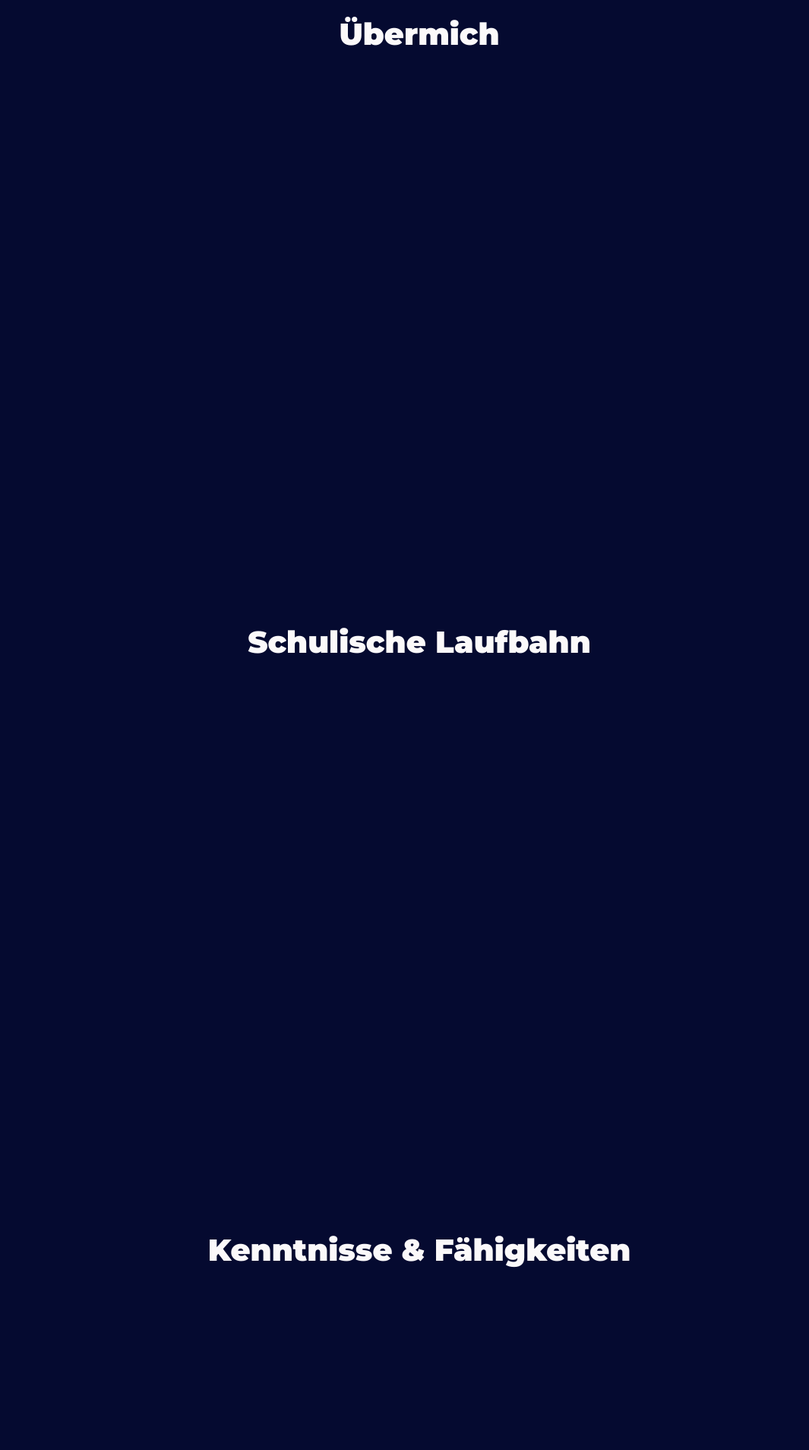
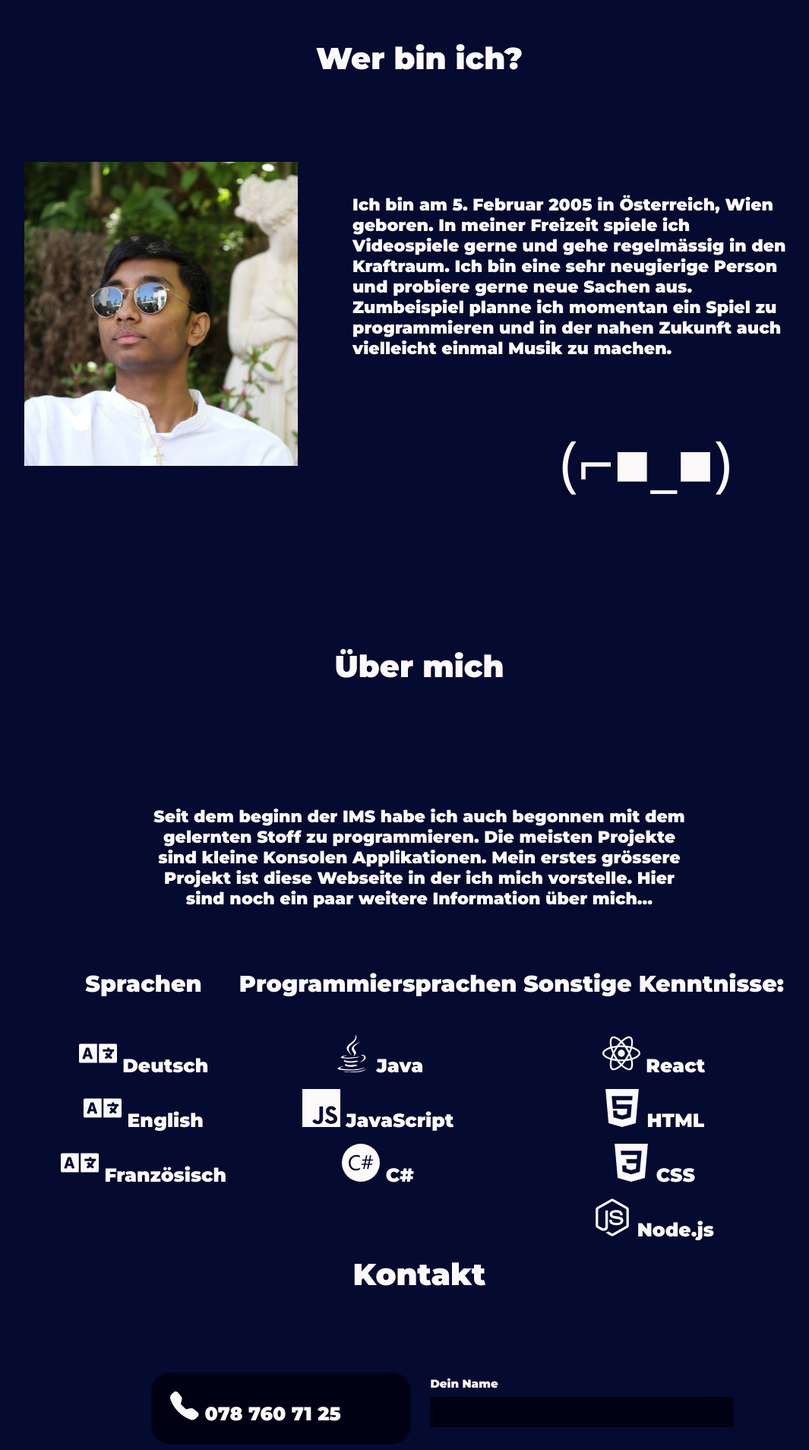
Before and after one commit to emico-git/Personal-Website, a React (Create React App) app: page / in a window 1280 px wide. Shown: the part 880-2788 px from the top of the page at 76% size, without its empty margins (88-1153 px from the left). Built offline with nearby package versions, Linux system fonts and the light colour scheme.

Commit message:
all pages done

```diff
--- a/package.json
+++ b/package.json
@@ -6,8 +6,11 @@
     "@testing-library/jest-dom": "^5.16.4",
     "@testing-library/react": "^13.3.0",
     "@testing-library/user-event": "^13.5.0",
+    "aos": "^2.3.4",
+    "gsap": "^3.10.4",
     "react": "^18.2.0",
     "react-dom": "^18.2.0",
+    "react-icons": "^4.4.0",
     "react-scripts": "5.0.1",
     "web-vitals": "^2.1.4"
   },
--- a/src/App.css
+++ b/src/App.css
@@ -1,5 +1,7 @@
 @import url('https://fonts.googleapis.com/css2?family=Montserrat:wght@900&display=swap');
 @import url('https://fonts.googleapis.com/css2?family=Montserrat:wght@900&family=Roboto+Mono&display=swap');
+@import url('https://fonts.googleapis.com/css2?family=Open+Sans:wght@300&display=swap');
+
 
 :root {
     --animation-link1: 2s;
@@ -15,10 +17,14 @@
 
     --animation-name: 5.75s;
     --animation-nameNr: 5.75;
+
+    --animation-vorstellung-text: 7.25s;
+    --animation-vorstellung-emoticon: 8.25s;
     /*
     -animation-vorstellung-text sollte immer (--animation-name + 1.5s) sein
     */
-    --animation-vorstellung-text-image: 7.5s;
+
+    --animation-uebermich-image: 1s;
 
 }
 
@@ -45,7 +51,9 @@ a:visited {
 
 .content {
     background-color: #050A30;
-    padding: 10vh;
+    padding-top: 10vh;
+    padding-left: 10vh;
+    padding-right: 10vh;
 }
 
 p {
@@ -56,6 +64,10 @@ p {
     -0.02em 0 0 rgba(0, 247, 255, 0.75),
     -0.06em 0 0 rgba(0, 0, 255, 0.75);
     */
+}
+
+span {
+    color:#F51720;
 }
 
 
@@ -182,7 +194,24 @@ p {
     border-bottom-left-radius: 25px;
 }
 
+.nav-links {
+    font-family: 'Montserrat', sans-serif;
+    color: #FBF9FA;
+    list-style: none;
+    font-size: 20px;
+    background-color: #000C66;
+    border-top-left-radius: 25px;
+    border-bottom-left-radius: 25px;
+}
+
 .nav-links li {
+    display: inline-block;
+    padding: 20px;
+    cursor: pointer;
+}
+
+.nav-links li:active {
+    transform: scale(0.98);
     display: inline-block;
     padding: 20px;
     cursor: pointer;
@@ -195,27 +224,11 @@ p {
     height: 80vh;
 }
 
-.image {
-    animation: Slide_in_right3 var(--animation-vorstellung-text-image);
-}
-
-@keyframes Slide_in_right3{
-
-    0% {
-        transform: translateX(calc(var(--animation-nameNr) * -75px));
-    }
-    87.5%{
-        transform: translateX(calc(var(--animation-nameNr) * -75px));
-    }
-    100% {
-        transform: translateX(0px);
-    }
-}
-
 .vorstellung-text {
     list-style: none;
     transform: translateX(5%);
     margin-top: 6%;
+    margin-left: 12%;
 
 }
 
@@ -332,7 +345,7 @@ p {
     font-family: 'Montserrat', sans-serif;
     font-size: 22px;
     color:#FBF9FA;
-    animation: Slide_in_up6 var(--animation-vorstellung-text-image);
+    animation: Slide_in_up6 var(--animation-vorstellung-text);
 }
 
 @keyframes Slide_in_up6{
@@ -348,8 +361,26 @@ p {
     }
 }
 
+.emoticon1 {
+    font-family: 'Open Sans', sans-serif;
+    font-size: 80px;
+    color:#FBF9FA;
+    margin-top: 2vh;
+    animation: Slide_in_up7 var(--animation-vorstellung-emoticon);
+}
 
+@keyframes Slide_in_up7{
 
+    0% {
+        transform: translateY(calc(var(--animation-nameNr) * 75px));
+    }
+    87.5%{
+        transform: translateY(calc(var(--animation-nameNr) * 75px));
+    }
+    100% {
+        transform: translateY(0px);
+    }
+}
 
 
 .titel {
@@ -359,22 +390,171 @@ p {
     text-align: center;
 }
 
-.uebermich {
+
+.whoami {
     height: 100vh;
-    background-color: #050A30
+    background-color: #050A30;
+    padding-top: 4vh;
+
 }
 
-.schulischeLaufbahn {
-    height: 100vh;
-    background-color: #050A30
+.whoami-content {
+    margin-top: 10%;
+    display: flex;
 }
 
-.kf {
-    height: 100vh;
-    background-color: #050A30
+.image {
+    margin-left: 10%;
 }
 
+.whoami-text {
+    font-family: 'Montserrat', sans-serif;
+    font-size: 22px;
+    color:#FBF9FA;
+    margin-left: 10%;
+    margin-top: 6%;
+    margin-right: 10%;
+    display: inline-flex;
+}
+
+.emoticon2 {
+    font-family: 'Open Sans', sans-serif;
+    font-size: 80px;
+    color:#FBF9FA;
+    margin-top: 10vh;
+    margin-left: 27vw;
+}
+
+
+
+
+
+.aboutMe {
+    height: 100vh;
+    background-color: #050A30;
+    padding-top: 4vh;
+}
+
+.aboutMe-content {
+    text-align: center;
+    margin-top: 20vh;
+}
+
+.aboutMe-text {
+    font-family: 'Montserrat', sans-serif;
+    font-size: 22px;
+    color:#FBF9FA;
+    margin-left: 18%;
+    margin-top: 6%;
+    margin-right: 18%;
+}
+
+
+.aboutMe-tables {
+    margin: 10vh;
+    display: flex;
+    justify-content: space-between;
+
+}
+
+
+.table-title {
+    font-family: 'Montserrat', sans-serif;
+    font-size: 30px;
+    color:#FBF9FA;
+    margin-bottom: 5vh;
+}
+
+.table-item {
+    font-family: 'Montserrat', sans-serif;
+    font-size: 25px;
+    color:#FBF9FA;
+    padding: 1vh;
+}
+
+
+
+
+
+
 .kontakt {
-    height: 100vh;
-    background-color: #050A30
+    height: 80vh;
+    background-color: #050A30;
+    padding-top: 4vh;
 }
+
+.kontakt-content {
+    display: flex;
+    flex-direction: row;
+    margin: 10vh;
+    justify-content: space-between;
+}
+
+.info-box {
+    font-family: 'Montserrat', sans-serif;
+    font-size: 25px;
+    color:#FBF9FA;
+    padding: 1em;
+    margin: 1em;
+    background-color: #000214;
+    border-radius: 25px;
+}
+
+.left-side {
+    margin-left: 8vw;
+
+}
+
+.right-side {
+    display: flex;
+    flex-direction: column;
+    margin-right: 7vw;
+}
+.label {
+    font-family: 'Montserrat', sans-serif;
+    font-size: 15px;
+    color:#FBF9FA;
+    margin-top: 2em;
+    margin-bottom: 0.5em;
+}
+
+input {
+    background-color: #000214;
+    font-family: 'Montserrat', sans-serif;
+    font-size: 20px;
+    color: aliceblue;
+    border: none;
+    height: 2em;
+    width: 20em;
+}
+
+textarea {
+    background-color: #000214;
+    font-family: 'Montserrat', sans-serif;
+    font-size: 16px;
+    color: aliceblue;
+    border: none;
+    height: 10em;
+    width: 25em;
+}
+
+.submit-button {
+    background-color: #000214;
+    font-family: 'Montserrat', sans-serif;
+    font-size: 20px;
+    color: aliceblue;
+    margin-top: 5vh;
+    width: 5em;
+    cursor: pointer;
+}
+
+.submit-button:active {
+    transform: scale(0.98);
+    background-color: #000214;
+    font-family: 'Montserrat', sans-serif;
+    font-size: 20px;
+    color: aliceblue;
+    margin-top: 5vh;
+    width: 5em;
+    cursor: pointer;
+}
--- a/src/App.js
+++ b/src/App.js
@@ -1,15 +1,18 @@
-import './App.css';
-import { useRef } from "react";
+import './App.css'
+import { useRef, useMemo, useState, useEffect } from "react";
 import image1 from './images/logo.png';
 import image2 from './images/praktikum_edited2.jpg';
+import Aos from 'aos';
+import 'aos/dist/aos.css'
+import { FaJava, FaNodeJs, FaLanguage } from 'react-icons/fa';
+import { SiJavascript, SiCsharp, SiHtml5, SiReact, SiCss3 } from 'react-icons/si';
+import Contact from './Contact';
 
 export default function App() {
 
   const aboutMe = useRef(null);
-  const career = useRef(null);
-  const abilities = useRef(null);
+  const whoami = useRef(null);
   const contact = useRef(null);
-
 
   const scrollToSection = (elementref) => {
     window.scrollTo({
@@ -17,6 +20,15 @@ export default function App() {
       behavior: "smooth",
     });
   }
+
+
+  useEffect(() => {
+    Aos.init({
+      duration: 2000,
+      easing: 'ease',
+      once: true
+    });
+  }, []);
 
   return (
     <div className='App'>
@@ -34,20 +46,16 @@ export default function App() {
         </div>
         <ul >
           <div className='nav-links'>
-            <li onClick={() => scrollToSection(aboutMe)}><div className='slide-border'><p className='slide-in-up1'>Über mich</p></div></li>
-            <li onClick={() => scrollToSection(career)}><div className='slide-border'><p className='slide-in-up2'>Schulische Laufbahn</p></div></li>
-            <li onClick={() => scrollToSection(abilities)}><div className='slide-border'><p className='slide-in-up3'>Kenntnisse & Fähigkeiten</p></div></li>
-            <li onClick={() => scrollToSection(contact)}><div className='slide-border'><p className='slide-in-up4'>Kontakt</p></div></li>
+            <li onClick={() => scrollToSection(whoami)}><div className='slide-border'><p className='slide-in-up1'>Wer bin ich</p></div></li>
+            <li onClick={() => scrollToSection(aboutMe)}><div className='slide-border'><p className='slide-in-up2'>Über mich</p></div></li>
+            <li onClick={() => scrollToSection(contact)}><div className='slide-border'><p className='slide-in-up3'>Kontakt</p></div></li>
+            <li ><div className='slide-border'><p className='slide-in-up4'>Blog (Work in Progress)</p></div></li>
           </div>
         </ul>
       </div>
       <div className='content'>
         <div className='vorstellung'>
-            <div className='vorstellung-image'>
-              <div className='slide-border'>
-                <img className='image' src={image2} height={400}/>
-              </div>
-            </div>
+
           <div className='vorstellung-text'>
             <ul className='typewriter'>
               <li className='text2'>Mein Name ist...</li>
@@ -63,27 +71,69 @@ export default function App() {
                 an der <a href='https://www.kbw.ch/'target="_blank"> Kantonsschule Büelrain</a>.
               </div>
             </div>
+            <div className='slide-border'>
+              <div className='emoticon1'>(・‿・)/</div>
+            </div>
           </div>
         </div>
-        <div ref={aboutMe} className='uebermich'>
-          <div className='titel'>
-            <p>Übermich</p>
+        <div ref={whoami} className='whoami'>
+          <div className='titel'>Wer bin ich?</div>
+          <div className='whoami-content'>
+            <div className='whoami-image'>
+             <div className='slide-border'>
+               <img data-aos='fade-right'  className='image' src={image2} height={400}/>
+            </div>
+          </div>
+          <div className='whoami-right-side'>
+            <div data-aos='fade-up' className='whoami-text'>
+            Ich bin am 5. Februar 2005 in Österreich, Wien geboren.
+            In meiner Freizeit spiele ich Videospiele gerne und gehe regelmässig in
+            den Kraftraum. Ich bin eine sehr neugierige Person und
+            probiere gerne neue Sachen aus. Zumbeispiel planne ich
+            momentan ein Spiel zu programmieren und in der nahen Zukunft
+            auch vielleicht einmal Musik zu machen.
+            </div>
+            <div data-aos='fade-up' className='emoticon2'>(⌐■_■)</div>
           </div>
         </div>
-        <div ref={career} className='schulischeLaufbahn'>
-          <div className='titel'>
-            <p>Schulische Laufbahn</p>
-          </div>
         </div>
-        <div ref={abilities} className='kf'>
-          <div className='titel'>
-            <p>Kenntnisse & Fähigkeiten</p>
+        <div ref={aboutMe} className='aboutMe'>
+          <div className='titel'>Über mich</div>
+          <div className='aboutMe-content'>
+            <div data-aos='fade-up' className='aboutMe-text'>
+            Seit dem beginn der IMS habe ich auch begonnen mit dem gelernten Stoff
+            zu programmieren. Die meisten Projekte sind kleine Konsolen Applikationen.
+            Mein erstes grössere Projekt ist diese Webseite in der ich mich vorstelle.
+            Hier sind noch ein paar weitere Information über mich…
+            </div>
+            <div className='aboutMe-tables'>
+              <div data-aos='fade-right' className='table'>
+                <div className='table-title'>Sprachen</div>
+                <div className='table-item'><FaLanguage size="2em"/> Deutsch</div>
+                <div className='table-item'><FaLanguage size="2em"/> English</div>
+                <div className='table-item'><FaLanguage size="2em"/> Französisch</div>
+              </div>
+              <div data-aos='fade-up' className='table'>
+                <div className='table-title'>Programmiersprachen</div>
+                <div className='table-item'><FaJava size="2em"/> Java</div>
+                <div className='table-item'><SiJavascript size="2em"/> JavaScript</div>
+                <div className='table-item'><SiCsharp size="2em" /> C#</div>
+              </div>
+              <div data-aos='fade-left' className='table'>
+                <div className='table-title'>Sonstige Kenntnisse:</div>
+                <div className='table-item'><SiReact size="2em" /> React</div>
+                <div className='table-item'><SiHtml5 size="2em" /> HTML</div>
+                <div className='table-item'><SiCss3 size="2em" /> CSS</div>
+                <div className='table-item'><FaNodeJs size="2em" /> Node.js</div>
+              </div>
+            </div>
           </div>
         </div>
         <div ref={contact} className='kontakt'>
           <div className='titel'>
             <p>Kontakt</p>
           </div>
+          <Contact />
         </div>
       </div>
     </div>
--- /dev/null
+++ b/src/Contact.js
@@ -0,0 +1,30 @@
+import React, { useState } from 'react';
+import { ImLocation } from 'react-icons/im';
+import { GrMail } from 'react-icons/gr';
+import { BsFillTelephoneFill } from 'react-icons/bs';
+import Aos from 'aos';
+import 'aos/dist/aos.css'
+
+export default function Contact() {
+  const [name, setName] = useState('');
+  const [email, setEmail] = useState('');
+  const [message, setMessage] = useState('');
+  return (
+    <div className='kontakt-content'>
+        <div className='left-side'>
+            <div data-aos='fade-right' className='info-box'><BsFillTelephoneFill size="1.5em"/> 078 760 71 25</div>
+            <div data-aos='fade-right' className='info-box'><GrMail size="1.5em"/> emilcu05@gmail.com</div>
+            <div data-aos='fade-right' className='info-box'><ImLocation size="1.5em"/> Embrach, Zürich</div>
+        </div>
+        <div className='right-side'>
+            <label data-aos='fade-left' for='name' className='label'> Dein Name</label>
+            <input data-aos='fade-left' type='text' id='name'></input>
+            <label data-aos='fade-left' for='email' className='label'> Deine Email</label>
+            <input data-aos='fade-left' type='text' id='email'></input>
+            <label data-aos='fade-left' for='message' className='label'> Deine Nachricht</label>
+            <textarea data-aos='fade-left' id='message' rows="4" cols="50" name="comment"></textarea>
+            <input  type='submit' className='submit-button'></input>
+        </div>
+    </div>
+  );
+}
```
Also changed, not shown: 1 other file (tests, documents, lock files or other folders).
